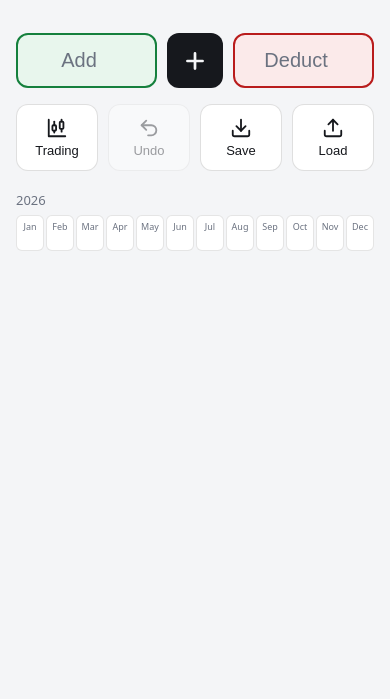
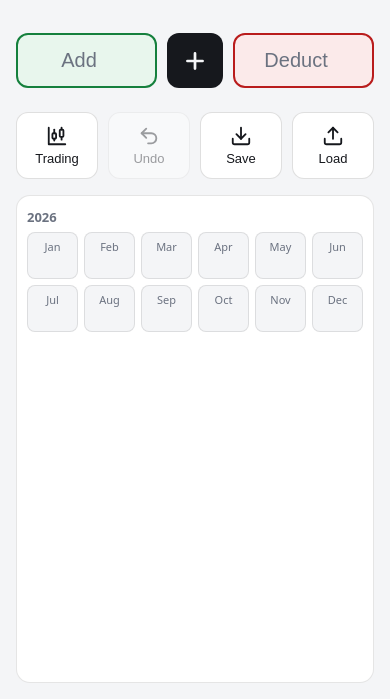
Before and after one commit to kaliramvy/money-app, a plain HTML site: page index.html in a window 390 px wide. Shown: the part 145-844 px from the top of the page. Drawn offline with Linux system fonts and the light colour scheme.

Commit message:
Month boxes: 6 per row, bigger, one decimal (12.5k); page fits the phone screen and only the month box scrolls
Co-Authored-By: Claude Opus 5.5 <noreply@anthropic.com>

```diff
--- a/index.html
+++ b/index.html
@@ -24,11 +24,12 @@
   }
   * { box-sizing: border-box; }
   body {
-    margin: 0; min-height: 100vh; background: var(--bg); color: var(--text);
+    margin: 0; height: 100vh; height: 100dvh; background: var(--bg); color: var(--text);
     font-family: system-ui, -apple-system, "Segoe UI", Roboto, sans-serif;
-    padding: max(24px, env(safe-area-inset-top)) 16px 24px;
+    padding: max(24px, env(safe-area-inset-top)) 16px max(16px, env(safe-area-inset-bottom));
   }
-  main { max-width: 480px; margin: 0 auto; }
+  /* The page fits the phone screen; only the month box scrolls. */
+  main { max-width: 480px; height: 100%; margin: 0 auto; display: flex; flex-direction: column; }
 
   .total { text-align: center; padding: 32px 0 36px; }
   .total .label { font-size: 15px; color: var(--muted); }
@@ -76,16 +77,19 @@
     stroke-width: 2; stroke-linecap: round; stroke-linejoin: round;
   }
 
-  #months { margin-top: 20px; }
-  .year { font-size: 13px; color: var(--muted); margin: 14px 0 6px; }
-  .row { display: grid; grid-template-columns: repeat(12, 1fr); gap: 2px; }
+  #months {
+    flex: 1; min-height: 0; overflow-y: auto; margin-top: 16px; padding: 2px 10px 12px;
+    background: var(--card); border: 1px solid rgba(127, 127, 127, 0.2); border-radius: 14px;
+  }
+  .year { font-size: 13px; font-weight: 600; color: var(--muted); margin: 10px 0 6px; }
+  .row { display: grid; grid-template-columns: repeat(6, 1fr); gap: 6px; }
   .box {
-    min-width: 0; padding: 4px 0; border-radius: 6px; text-align: center;
-    background: var(--card); border: 1px solid rgba(127, 127, 127, 0.2);
+    min-width: 0; padding: 6px 0; border-radius: 8px; text-align: center;
+    background: var(--bg); border: 1px solid rgba(127, 127, 127, 0.2);
     overflow: hidden; white-space: nowrap; font-variant-numeric: tabular-nums;
   }
-  .box .m { font-size: 9px; color: var(--muted); }
-  .box .v { font-size: 10px; font-weight: 600; height: 13px; line-height: 13px; letter-spacing: -0.3px; }
+  .box .m { font-size: 11px; color: var(--muted); }
+  .box .v { font-size: 14px; font-weight: 600; height: 18px; line-height: 18px; letter-spacing: -0.3px; }
   .box.up   { background: var(--green-bg); border-color: var(--green); color: var(--green-text); }
   .box.down { background: var(--red-bg);   border-color: var(--red);   color: var(--red-text); }
 </style>
@@ -165,13 +169,13 @@
     return trading ? data.entries.filter(e => e.trading) : data.entries;
   }
 
-  // Short money for the month boxes: 950, 1.2k, 12k, 1.5L, 1.2Cr. Colour shows + or −.
+  // Short money for the month boxes: 950, 1.2k, 12.5k, 1.5L, 15.3L, 1.2Cr. Colour shows + or −.
   function short(paise) {
     const r = Math.round(Math.abs(paise) / 100);   // whole rupees first, so ₹999.50 shows 1k
     for (const [size, name] of [[1e7, 'Cr'], [1e5, 'L'], [1e3, 'k']]) {
       if (r >= size) {
         const n = r / size;
-        return (n < 10 ? Math.round(n * 10) / 10 : Math.round(n)) + name;
+        return (n < 100 ? Math.round(n * 10) / 10 : Math.round(n)) + name;
       }
     }
     return String(r);
```
